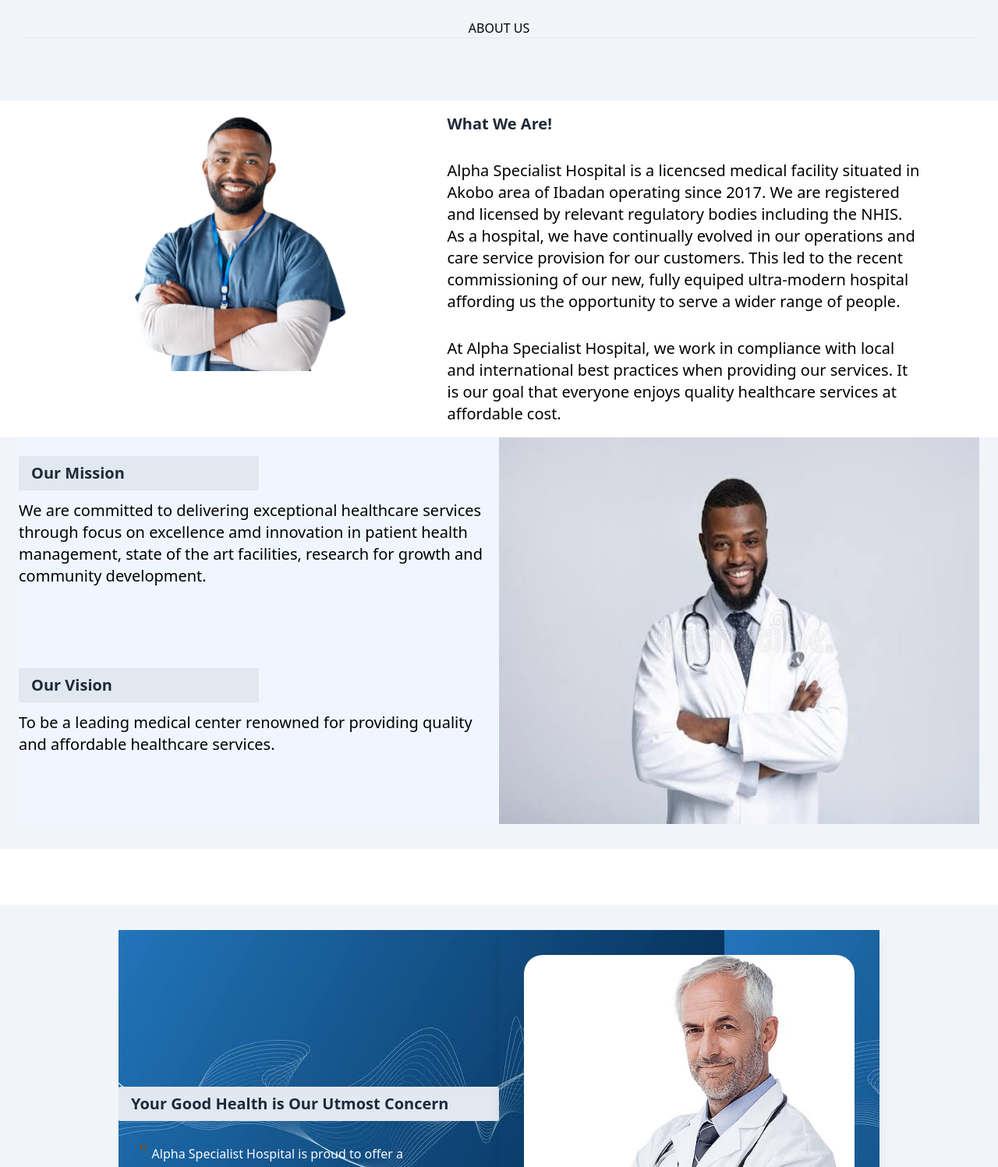
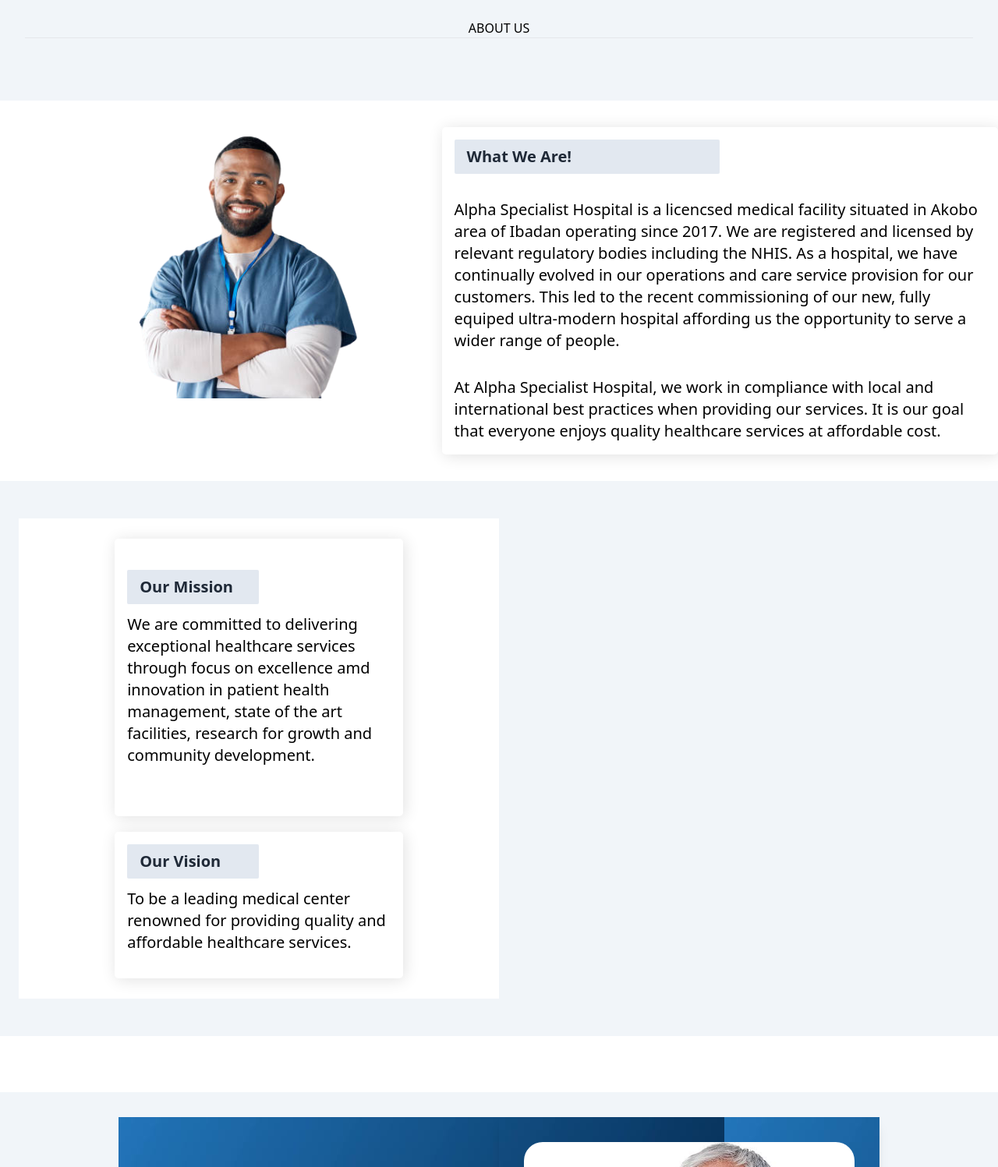
Before and after one commit to WaleBnji/AlphaSpecialistHospital, a website: page index.html in a window 1280 px wide. Shown: the part 1160-2657 px from the top of the page at 78% size. Drawn offline with nearby package versions, Linux system fonts and the light colour scheme.

Commit message:
Fixed about page

```diff
--- a/index.html
+++ b/index.html
@@ -322,24 +322,24 @@
       </div>
 
       <!-- About Content -->
-      <div  class=" flex flex-col justify-center align-middle text-center bg-white w-full h-full md:flex-row md:text-left">
+
+      <!-- ABOUT-->
+      <div class="space-y-8">
+        <div  class=" py-6 flex flex-col justify-center align-middle text-center bg-white w-full h-full md:flex-row md:text-left">
           <div>
             <img src="./Imggs/doctorsmiling-removebg-preview.png" alt="" class="flex justify-end align-baseline">
           </div>
 
-        <div data-aos="fade-right" id="missionText" class="w-full text-center py-4 md:pr-16 md:mr-8 space-y-8 align-middle flex flex-col md:px-6 md:text-left md:w-[60%]">
-          <h1 class="text-xl font-bold text-gray-800">What We Are!</h1>
+          <div data-aos="fade-right" id="missionText" class="mission-card w-[80%] text-center py-4 md:pr-16 md:mr-8 space-y-8 align-middle flex flex-col md:px-6 md:text-left lg:w-[60%]">
+            <h1 class="text-gray-800 text-xl font-bold bg-slate-200 rounded-sm pb-2 py-2 px-4 w-full md:w-1/2">What We Are!</h1>
             <p class="md:text-xl">Alpha Specialist Hospital is a licencsed medical facility situated in Akobo area of Ibadan operating since 2017. We are registered and licensed by relevant regulatory bodies including the NHIS. As a hospital, we have continually evolved in our operations and care service provision for our customers. This led to the recent commissioning of our new, fully equiped ultra-modern hospital affording us the opportunity to serve a wider range of people. </p>
             <p class="md:text-xl">At Alpha Specialist Hospital, we work in compliance with local and international best practices when providing our services. It is our goal that everyone enjoys quality healthcare services at affordable cost.</p>
           </div>
         </div>
+        <div class="py-4 flex flex-col justify-between align-middle md:px-6 md:flex-row">
+          <div data-aos="fade-right" class=" py-4 flex flex-col bg-white justify-between align-middle items-center w-full h-full md:w-1/2">
 
-      <!-- ABOUT-->
-
-        <div class=" flex flex-col justify-between align-middle md:px-6 md:flex-row">
-          <div data-aos="fade-right" class=" flex flex-col bg-blue-50 justify-between align-middle items-center w-full h-full md:w-1/2">
-
-            <div data-aos="fade-right" id="missionText" class="">
+            <div data-aos="fade-right" id="missionText" class="mission-card ">
               <div class="text-center md:py-6 md:text-left ">
                 <h1 class="text-gray-800 text-xl font-bold bg-slate-200 rounded-sm md:py-2 px-4 w-full md:w-1/2">Our Mission</h1>
                 <p class="pt-3 p-6 md:text-xl md:px-0">
@@ -349,7 +349,7 @@
             </div>
 
             <div data-aos="fade-down" id="visionText" class="">
-              <div class="text-center mt-8 py-6 mb-12 md:text-left">
+              <div class="text-center mt-8 py-6 mb-12 md:text-left bg-blue-50 mission-card">
                 <h1 class="text-gray-800 text-xl font-bold bg-slate-200 rounded-sm pb-2 py-2 px-4 w-full md:w-1/2">Our Vision</h1>
                 <p class="pt-3 p-4 md:text-xl md:px-0">
                   To be a leading medical center renowned for providing quality and affordable healthcare services.
@@ -357,10 +357,13 @@
               </div>
             </div>
           </div>
-          <div data-aos="fade-down" class="w-full object-fill md:w-1/2 bg-blue-50 flex justify-center md:justify-end align-middle">
-            <img src="./Imggs/doc1).jpeg" alt="" class="">
+          <!-- <div data-aos="fade-down" class="w-full object-fill md:w-1/2 bg-blue-50 flex justify-center md:justify-end align-middle">
+            <img src="./Imggs/doc1.jpeg" alt="" class="">
+          </div> -->
         </div>
+
       </div>
+
     </section>
     <!-- ABOUT US SECTION ENDS -->
 
```
Also changed, not shown: css/main.css. Lines whose indentation alone changed are shown as unchanged.
